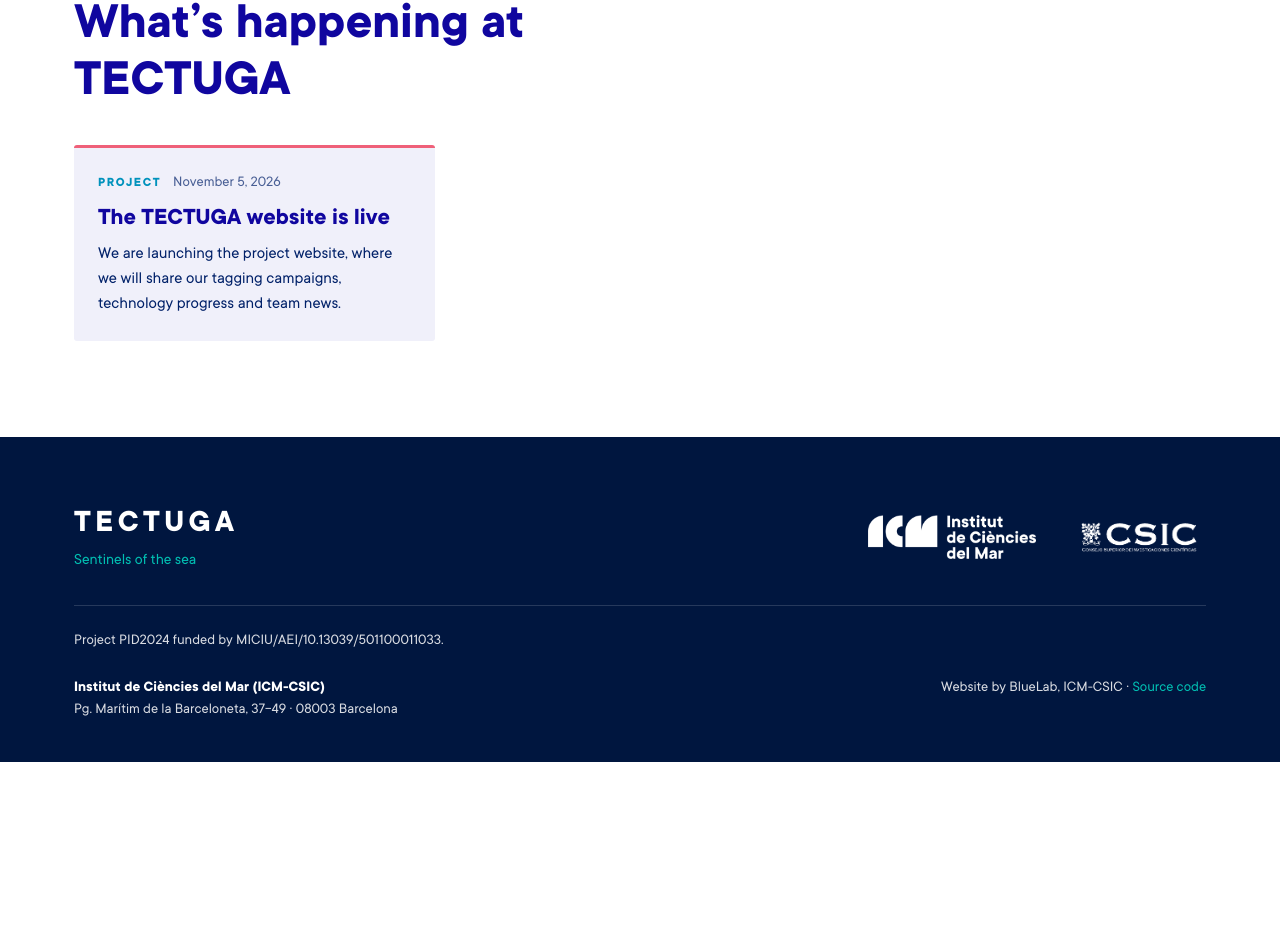
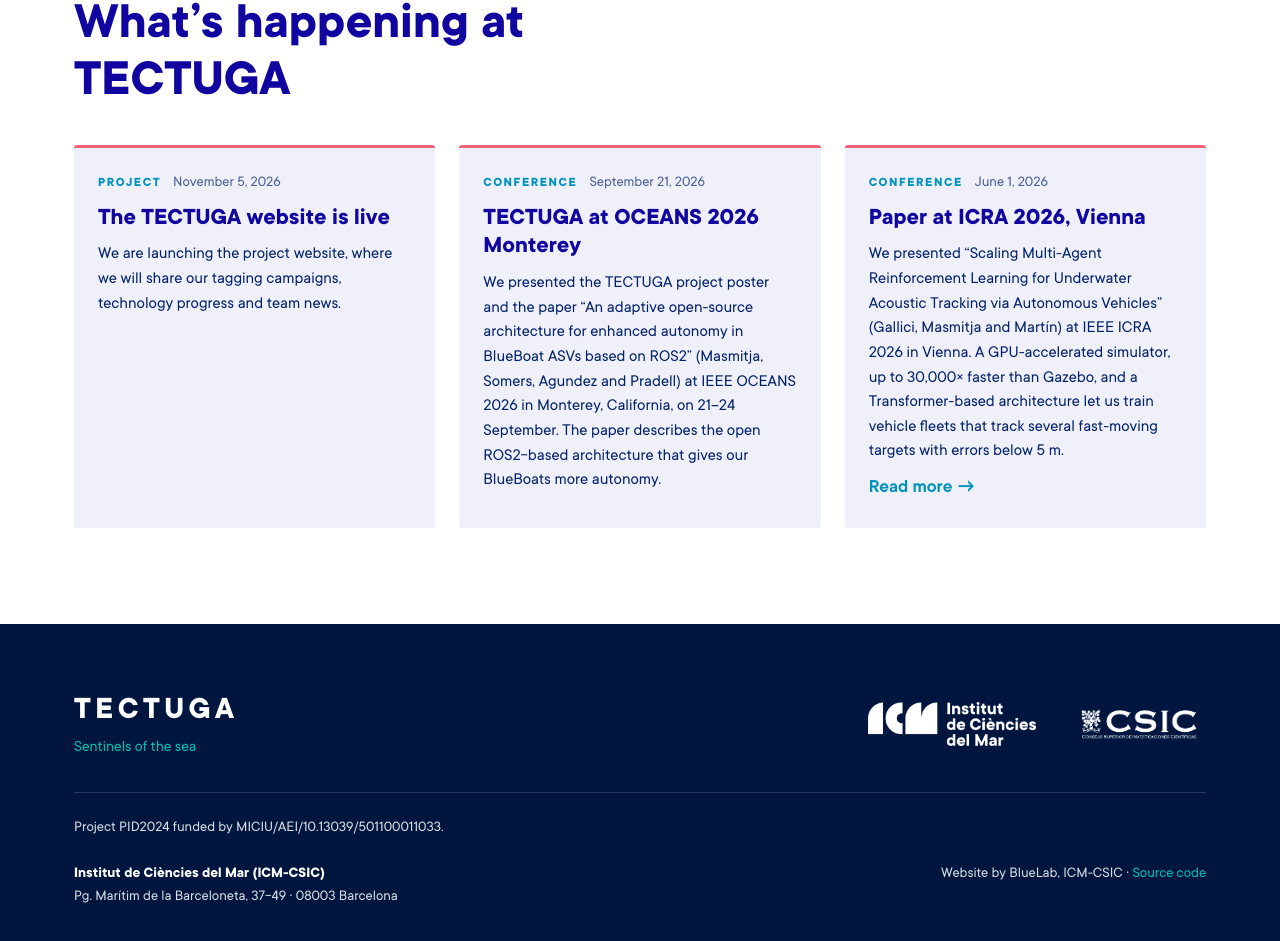
Before and after one commit to BlueLab-ICM/tectuga-web, a Vue app: page / in a window 1280 px wide. Shown: the part 7307-8248 px from the top of the page. Before the commit the page ends 8069 px from the top, so only its background shows below. Built offline with nearby package versions, Linux system fonts and the light colour scheme.

Commit message:
News: OCEANS 2026 Monterey and ICRA 2026 Vienna

```diff
--- a/src/news.js
+++ b/src/news.js
@@ -8,6 +8,35 @@
 //   link:  optional URL (paper, news article, event page…)
 //   image: optional file in public/img/news/, e.g. 'img/news/canarias-2027.jpg'
 export default [
+  {
+    date: '2026-09-21',
+    type: 'conference',
+    title: [
+      'TECTUGA a OCEANS 2026 Monterey',
+      'TECTUGA en OCEANS 2026 Monterey',
+      'TECTUGA at OCEANS 2026 Monterey',
+    ],
+    text: [
+      'Hem presentat el pòster del projecte TECTUGA i l’article «An adaptive open-source architecture for enhanced autonomy in BlueBoat ASVs based on ROS2» (Masmitja, Somers, Agundez i Pradell) al congrés IEEE OCEANS 2026, a Monterey (Califòrnia), del 21 al 24 de setembre. L’article descriu l’arquitectura oberta basada en ROS2 que dona més autonomia als nostres BlueBoats.',
+      'Hemos presentado el póster del proyecto TECTUGA y el artículo «An adaptive open-source architecture for enhanced autonomy in BlueBoat ASVs based on ROS2» (Masmitja, Somers, Agundez y Pradell) en el congreso IEEE OCEANS 2026, en Monterey (California), del 21 al 24 de septiembre. El artículo describe la arquitectura abierta basada en ROS2 que da más autonomía a nuestros BlueBoats.',
+      'We presented the TECTUGA project poster and the paper “An adaptive open-source architecture for enhanced autonomy in BlueBoat ASVs based on ROS2” (Masmitja, Somers, Agundez and Pradell) at IEEE OCEANS 2026 in Monterey, California, on 21–24 September. The paper describes the open ROS2-based architecture that gives our BlueBoats more autonomy.',
+    ],
+  },
+  {
+    date: '2026-06-01',
+    type: 'conference',
+    title: [
+      'Article a ICRA 2026, Viena',
+      'Artículo en ICRA 2026, Viena',
+      'Paper at ICRA 2026, Vienna',
+    ],
+    text: [
+      'Hem presentat «Scaling Multi-Agent Reinforcement Learning for Underwater Acoustic Tracking via Autonomous Vehicles» (Gallici, Masmitja i Martín) a l’IEEE ICRA 2026 de Viena. Un simulador accelerat per GPU, fins a 30.000 vegades més ràpid que Gazebo, i una arquitectura basada en Transformers permeten entrenar flotes de vehicles que segueixen diversos objectius ràpids amb errors inferiors a 5 m.',
+      'Hemos presentado «Scaling Multi-Agent Reinforcement Learning for Underwater Acoustic Tracking via Autonomous Vehicles» (Gallici, Masmitja y Martín) en el IEEE ICRA 2026 de Viena. Un simulador acelerado por GPU, hasta 30.000 veces más rápido que Gazebo, y una arquitectura basada en Transformers permiten entrenar flotas de vehículos que siguen varios objetivos rápidos con errores inferiores a 5 m.',
+      'We presented “Scaling Multi-Agent Reinforcement Learning for Underwater Acoustic Tracking via Autonomous Vehicles” (Gallici, Masmitja and Martín) at IEEE ICRA 2026 in Vienna. A GPU-accelerated simulator, up to 30,000× faster than Gazebo, and a Transformer-based architecture let us train vehicle fleets that track several fast-moving targets with errors below 5 m.',
+    ],
+    link: 'https://2026.ieee-icra.org/',
+  },
   {
     date: '2026-11-05',
     type: 'project',
```
